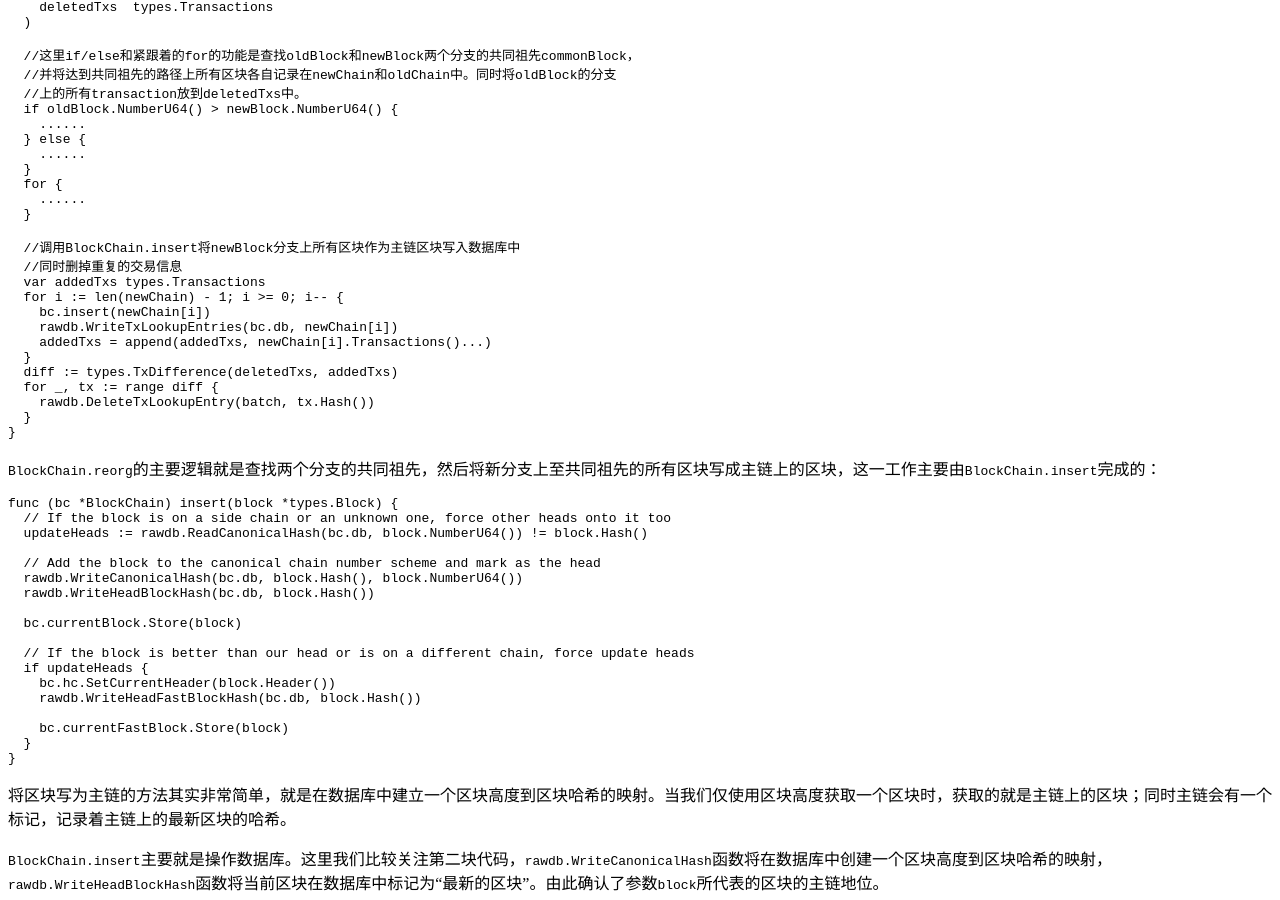
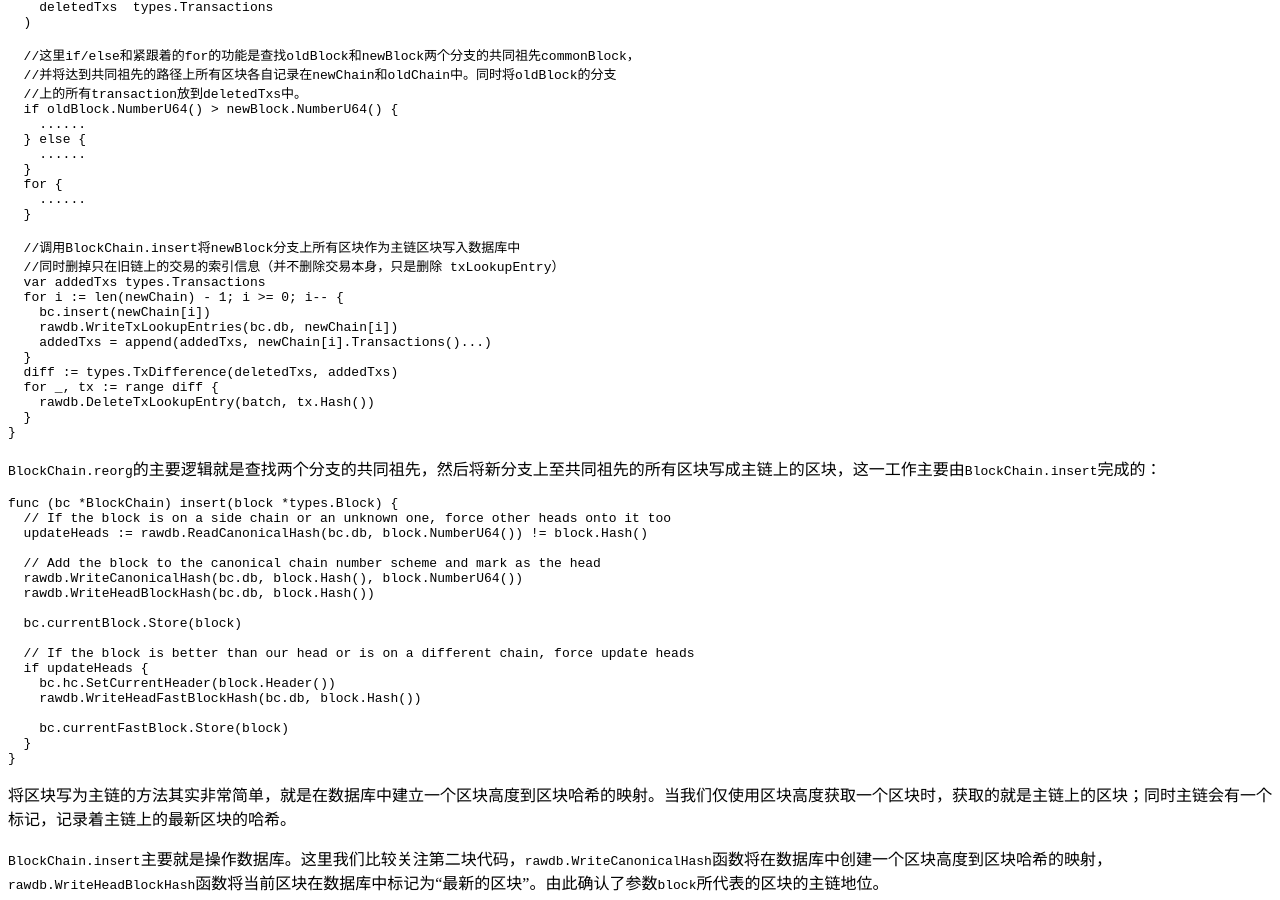
Before and after one commit to fatcat22/fatcat22.github.io, a Jekyll site: the page built from _posts/2019-03-24-ethereum-blockchain.md, in a window 1280 px wide and 900 px high, scrolled down 5578 px. Built offline with Jekyll 4.4.1, drawn with Linux system fonts in a browser that asks for light colours; comment, search, counter and statistics services are not loaded; a style sheet for code colours, icons or effects is not loaded.

Commit message:
fix blockchain

```diff
--- a/_posts/2019-03-24-ethereum-blockchain.md
+++ b/_posts/2019-03-24-ethereum-blockchain.md
@@ -214,7 +214,7 @@ func (bc *BlockChain) reorg(oldBlock, newBlock *types.Block) error {
   }
 
   //调用BlockChain.insert将newBlock分支上所有区块作为主链区块写入数据库中
-  //同时删掉重复的交易信息
+  //同时删掉只在旧链上的交易的索引信息（并不删除交易本身，只是删除 txLookupEntry）
   var addedTxs types.Transactions
   for i := len(newChain) - 1; i >= 0; i-- {
     bc.insert(newChain[i])
```
